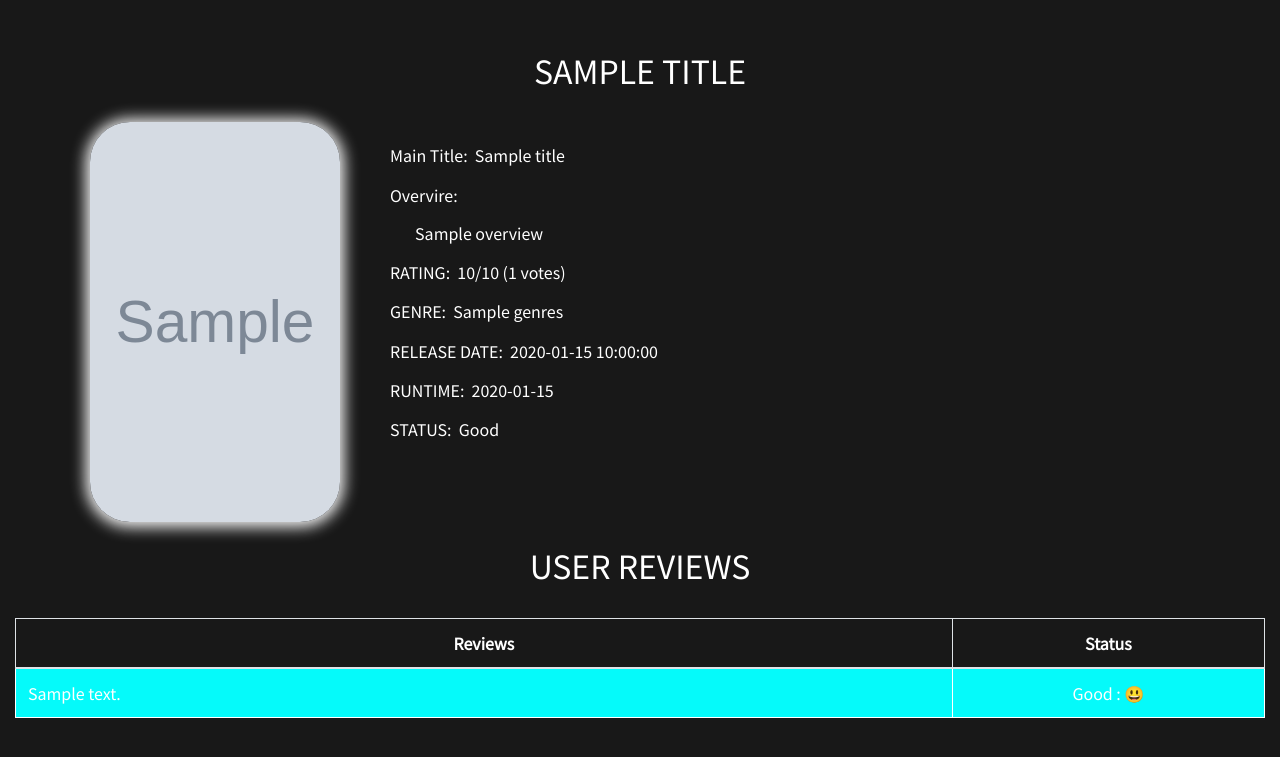
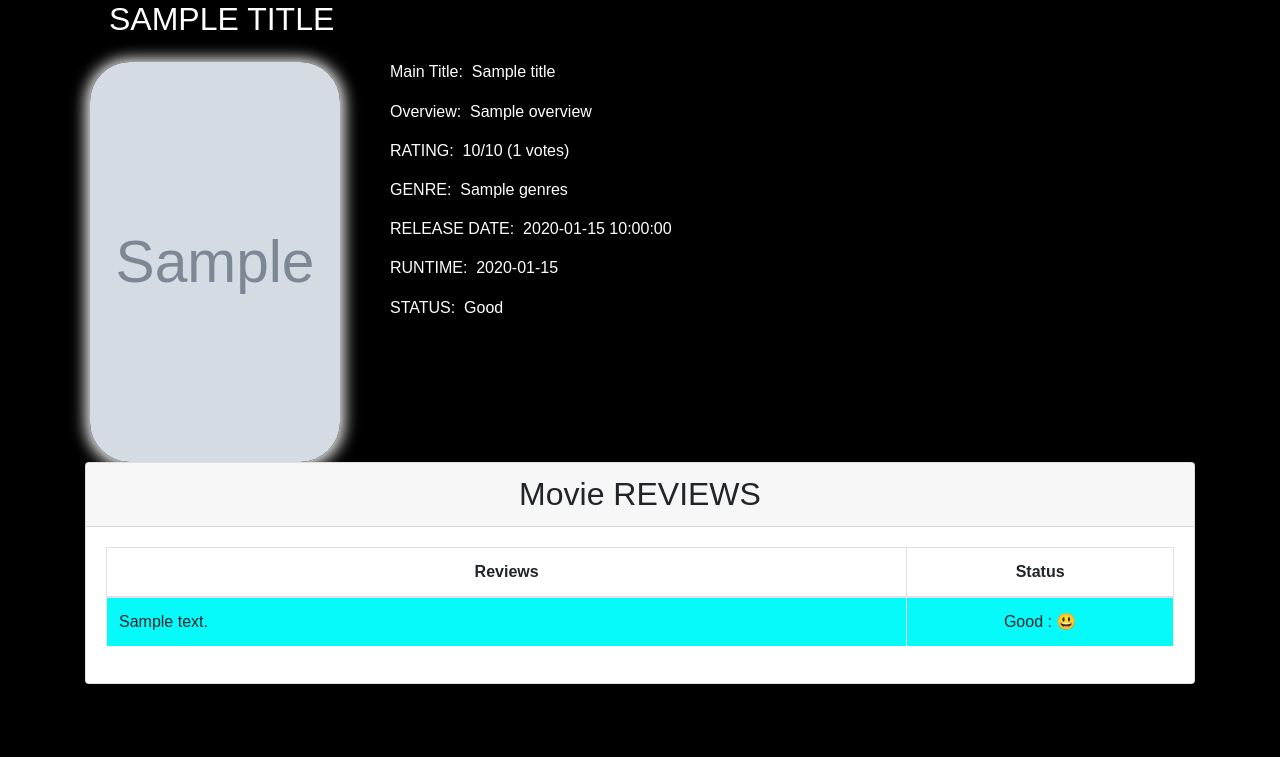
Before and after one commit to Social-merit/MoviesRecommenderSystem, a Flask app: template templates/recommend.html in a window 1280 px wide. Shown: the top 757 px of the page. Run offline with Flask 3, Linux system fonts and the light colour scheme; the template is opened without the code that fills it: most values are stand-ins (such as "Sample title", 1, 10 or a date in 2020); grey boxes marked "Sample" are stand-in pictures; parts of the project's set-up code (start-up, migrations or seed data) failed here and were passed over; some libraries are stand-ins or nearby versions.

Commit message:
fix layout issues on  html

```diff
--- a/static/recommend.js
+++ b/static/recommend.js
@@ -244,3 +244,6 @@ function get_movie_posters(arr,my_api_key){
   }
   return arr_poster_list;
 }
+
+
+// ================================ updated code DETAILS ===================================
--- a/static/style.css
+++ b/static/style.css
@@ -1,3 +1,10 @@
+body {
+	margin: 0;
+	padding: 0;
+	font-family: Arial, Helvetica, sans-serif;
+	background-color: #000000;
+
+}
 .movie {
 	color: #fff;
 	margin-left: auto;
@@ -23,11 +30,7 @@
 	color: #e4e0e0;
 }
 
-#content {
-	margin-top: 50px;
-	background-color: #181818;
-	font-family: 'Noto Sans JP', sans-serif;
-}
+
 
 #details {
 	margin-left: 50px;
@@ -252,17 +255,4 @@ h6 {
 
 .fail {
 	display: none;
-	color: white;
 }
-
-.flex-center {
-	display: flex;
-	justify-content: center;
-	align-items: center;
-}
-
-.grid-center {
-	display: grid;
-	place-items: center;
-	margin: auto;
-}
--- a/templates/recommend.html
+++ b/templates/recommend.html
@@ -22,14 +22,11 @@
 
 </head>
 
-<body id="content">
+<body>
   <div class="results">
-    <center>
-      <h2 id="name" class="text-uppercase">{{title}}</h2>
-    </center>
+    <div class="container mb-4">
+      <h2 class="text-uppercase px-4 " style="color:white;">{{title}}</h2>
   </div>
-  <br>
-
   <div id="mycontent">
     <div id="mcontent">
       <div class="poster-lg">
@@ -38,20 +35,19 @@
       <div class="poster-sm text-center">
         <img class="poster" style="border-radius: 40px;margin-bottom: 5%;" height="400" width="250" src={{poster}}>
       </div>
-      <div id="details">
-        <br />
-        <h6 id="title" style="color:white;">Main Title: &nbsp;{{title}}</h6>
-        <h6 id="overview" style="color:white;max-width: 85%">Overvire:
-          <br /><br />&nbsp;&nbsp;&nbsp;&nbsp;&nbsp;&nbsp;&nbsp;{{overview}}</h6>
-        <h6 id="vote_average" style="color:white;">RATING: &nbsp;{{vote_average}}/10 ({{vote_count}} votes)</h6>
-        <h6 id="genres" style="color:white;">GENRE: &nbsp;{{genres}}</h6>
-        <h6 id="date" style="color:white;">RELEASE DATE: &nbsp;{{release_date}}</h6>
-        <h6 id="runtime" style="color:white;">RUNTIME: &nbsp;{{runtime}}</h6>
-        <h6 id="status" style="color:white;">STATUS: &nbsp;{{status}}</h6>
+      <div id="details" style="color:white;">
+
+        <h6 id="title">Main Title: &nbsp;{{title}}</h6>
+        <h6 id="overview" style="max-width: 85%">Overview: &nbsp;{{overview}}</h6>
+        <h6 id="vote_average">RATING: &nbsp;{{vote_average}}/10 ({{vote_count}} votes)</h6>
+        <h6 id="genres">GENRE: &nbsp;{{genres}}</h6>
+        <h6 id="date">RELEASE DATE: &nbsp;{{release_date}}</h6>
+        <h6 id="runtime">RUNTIME: &nbsp;{{runtime}}</h6>
+        <h6 id="status">STATUS: &nbsp;{{status}}</h6>
       </div>
     </div>
   </div>
-  <br />
+
 
   {% for name, details in cast_details.items() if not cast_details.hidden %}
   <div class="modal fade" id="{{details[0]}}" tabindex="-1" role="dialog" aria-labelledby="exampleModalLabel3"
@@ -116,13 +112,11 @@
 
   {% if movie_cards|length > 1 %}
 
-  <div class="movie" style="color: #E8E8E8;">
-    <center>
+<div class="container-fluid">
+  <div class="movie text-center" style="color: #E8E8E8;">
       <h3>RECOMMENDED MOVIES FOR YOU</h3>
       <h5>(Click any of the movies to get recommendation)</h5>
-    </center>
   </div>
-
   <div class="movie-content">
     {% for poster, title in movie_cards.items() if not movie_cards.hidden %}
     <div class="card" style="width: 15rem;" title="{{title}}" onclick="recommendcard(this)">
@@ -138,19 +132,20 @@
     </div>
     {% endfor %}
   </div>
-
+</div>
   {% endif %}
 
 
-  <div class="grid-center">
+  <div class="container">
+    <div class="card">
     {% if reviews %}
-    <h2 style="color:white">USER REVIEWS</h2>
-    <div class="col-md-12" style="margin: 0 auto; margin-top:25px;">
-      <table class="table table-bordered" bordercolor="white" style="color:white">
-        <thead>
+    <h2 class="card-header text-center">Movie REVIEWS</h2>
+    <div class="card-body">
+      <table class="table table-bordered">
+        <thead class="card-title text-center">
           <tr>
-            <th class="text-center" scope="col" style="width: 75%">Reviews</th>
-            <th class="text-center" scope="col">Status</th>
+            <th scope="col" style="width: 75%">Reviews</th>
+            <th scope="col">Status</th>
           </tr>
         </thead>
 
@@ -174,12 +169,13 @@
       </table>
     </div>
     {% else %}
-    <div style="color:white;">
+    <div class="container text-center">
       <h1 style="color:white"> This movie is not released yet. Stay tuned! </h1>
     </div>
     {% endif %}
   </div>
-
+  </div>
+  </div>
 
 
   <script src="https://ajax.googleapis.com/ajax/libs/jquery/3.5.1/jquery.min.js"></script>
```
Also changed, not shown: templates/home.html (+25 -20 lines).
